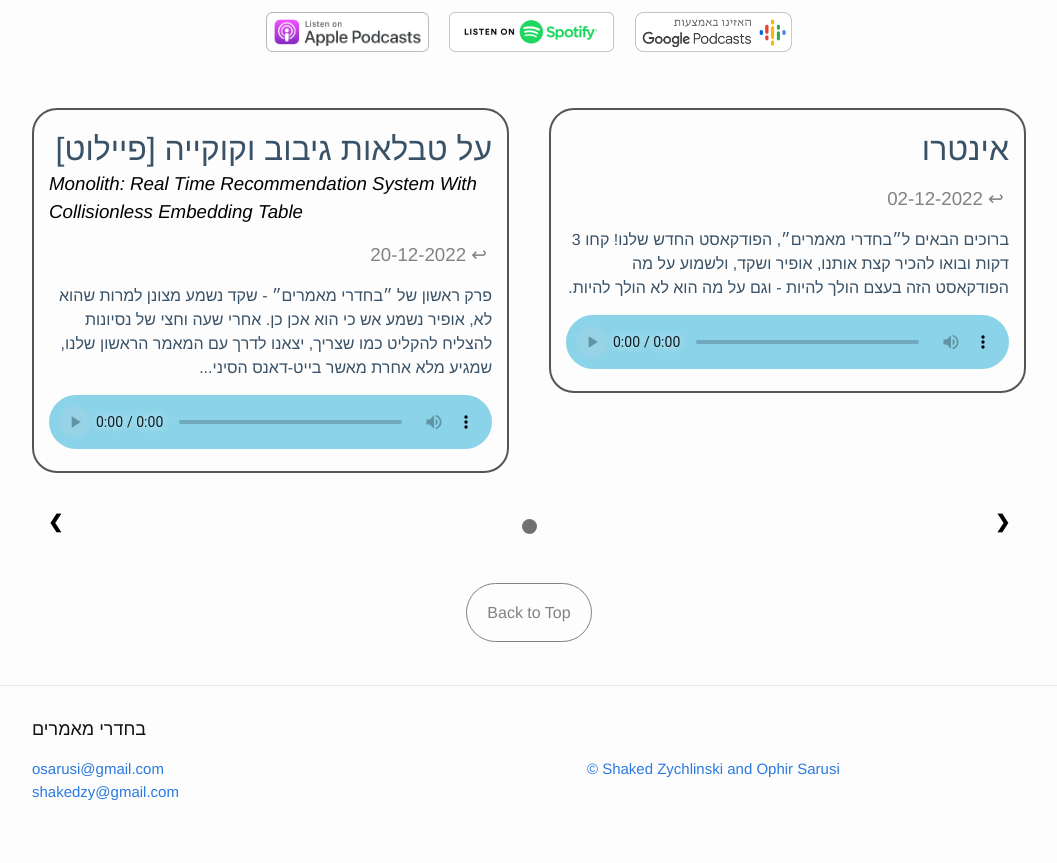
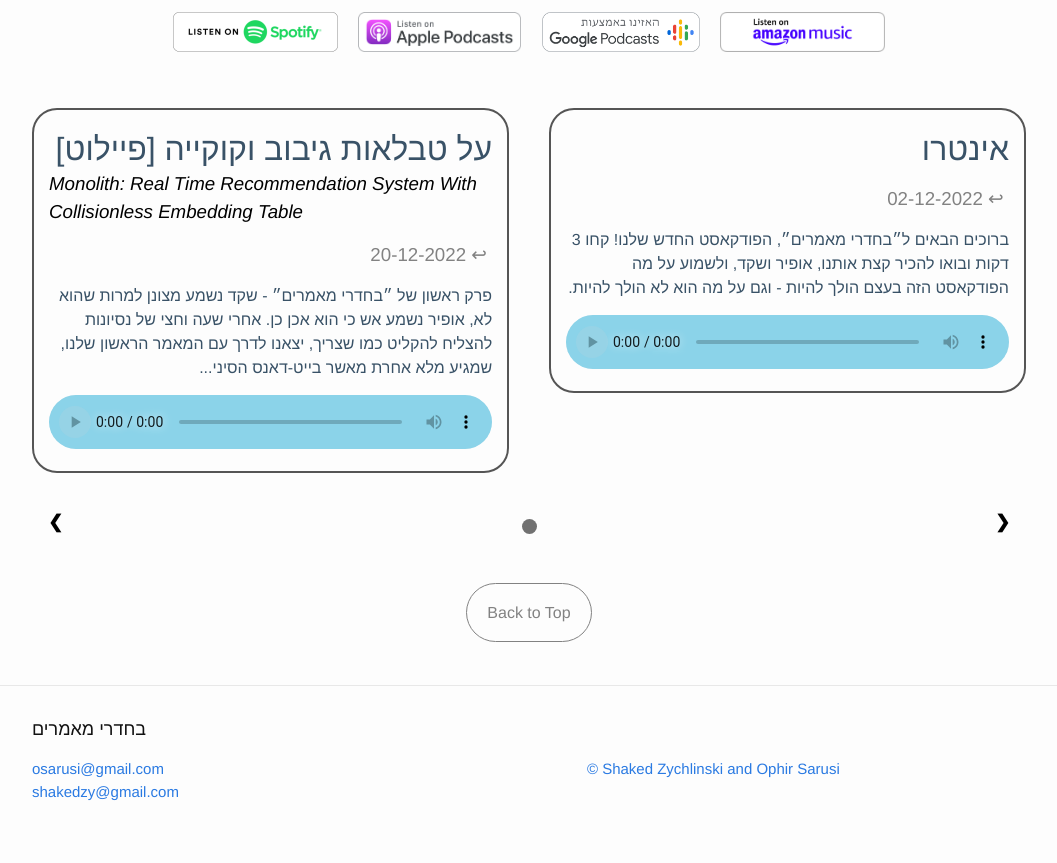
Before and after one commit to shakedzy/jc-podcast, a Jekyll site: the page built from index.html, in a window 1280 px wide. Shown: the part 412-1275 px from the top of the page, without its empty margins (111-1168 px from the left). Built offline with Jekyll 4.4.1, drawn with Linux system fonts in a browser that asks for light colours.

Commit message:
added amazon msic

```diff
--- a/index.html
+++ b/index.html
@@ -14,9 +14,10 @@ permalink: /
 <br>
 
 <div style="text-align: center;">
+  <a href="https://open.spotify.com/show/5QXMiq3CvLAWq8fP0wNQRo" title="Spotify"><img src="assets/images/spotify.png" class="podcast-link"></a>
   <a href="https://podcasts.apple.com/us/podcast/%D7%91%D7%97%D7%93%D7%A8%D7%99-%D7%9E%D7%90%D7%9E%D7%A8%D7%99%D7%9D/id1663692049" title="Apple Podcasts"><img src="assets/images/apple.png" class="podcast-link"></a>
-  <a href="https://open.spotify.com/show/5QXMiq3CvLAWq8fP0wNQRo" title="Spotify"><img src="assets/images/spotify.png" class="podcast-link"></a>
   <a href="https://podcasts.google.com/feed/aHR0cHM6Ly9zaGFrZWR6eS54eXovamMtcG9kY2FzdC9mZWVkLnhtbA" title="Google Podcasts"><img src="assets/images/google.png" class="podcast-link"></a>
+  <a href="https://music.amazon.com/podcasts/1716fade-a17d-4d16-bd66-9dea0971d4a8" title="Amazon Music"><img src="assets/images/amazon.png" class="podcast-link"></a>
 </div>
 
 <br><br>
```
Also changed, not shown: README.md, assets/images/amazon.png (added).
